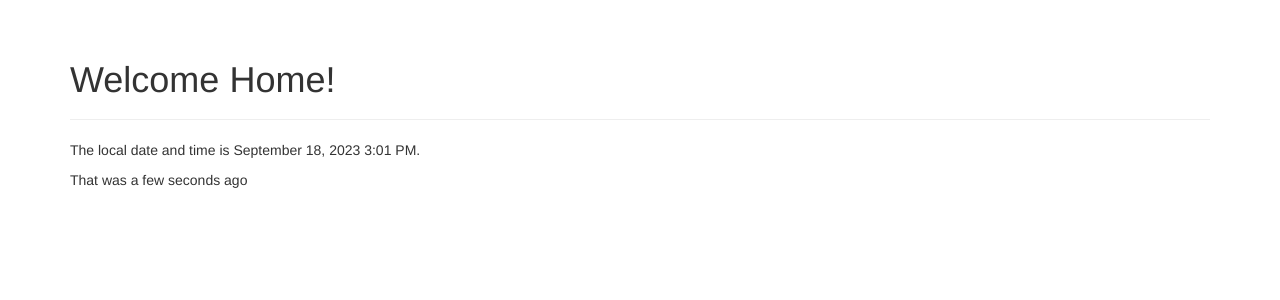
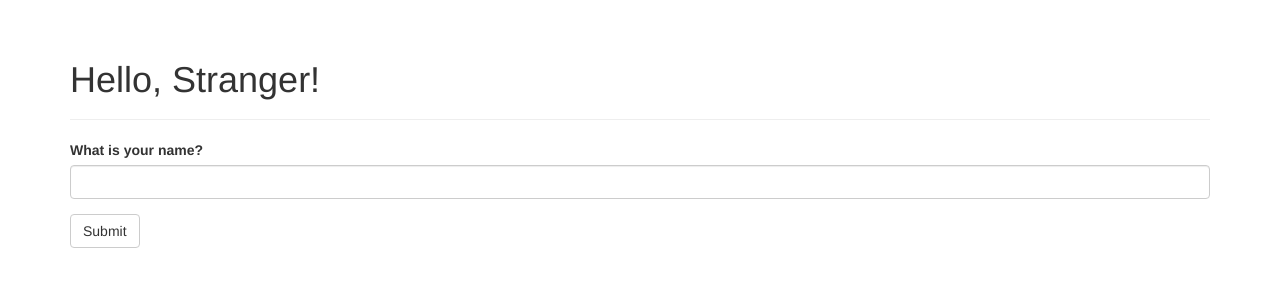
Before and after one commit to chasemcdo/ECE444-F2023-Lab1, a Flask app: page / in a window 1280 px wide. Shown: the part 52-352 px from the top of the page. Run offline with Flask 3, Linux system fonts and the light colour scheme; some libraries are stand-ins or nearby versions.

Commit message:
Activity 4: part 1

```diff
--- a/app.py
+++ b/app.py
@@ -2,14 +2,27 @@ from flask import Flask, render_template
 from flask_bootstrap import Bootstrap
 from flask_moment import Moment
 from datetime import datetime
+from flask_wtf import FlaskForm
+from wtforms import StringField, SubmitField
+from wtforms.validators import DataRequired
+
+class NameForm(FlaskForm):
+    name = StringField('What is your name?', validators=[DataRequired()])
+    submit = SubmitField('Submit')
 
 app = Flask(__name__)
+app.config['SECRET_KEY'] = 'secret' # Would need adjustment for production
 bootstrap = Bootstrap(app)
 moment = Moment(app)
 
-@app.route('/')
+@app.route('/', methods=['GET', 'POST'])
 def index():
-    return render_template('index.html', current_time=datetime.utcnow())
+    name = None
+    form = NameForm()
+    if form.validate_on_submit():
+        name = form.name.data
+        form.name.data = ''
+    return render_template('index.html', form=form, name=name)
 
 @app.route('/user/<name>')
 def user(name):
--- a/templates/index.html
+++ b/templates/index.html
@@ -1,10 +1,9 @@
 {% extends "base.html" %}
+{% import 'bootstrap/wtf.html' as wtf %}
 
 {% block page_content %}
   <div class="page-header">
-    <h1>Welcome Home!</h1>
+    <h1>Hello, {% if name %}{{ name }}{% else %}Stranger{% endif %}!</h1>
   </div>
-
-  <p>The local date and time is {{ moment(current_time).format('LLL') }}.</p>
-  <p>That was {{ moment(current_time).fromNow(refresh=True) }}</p>
+  {{ wtf.quick_form(form) }}
 {% endblock %}
```
